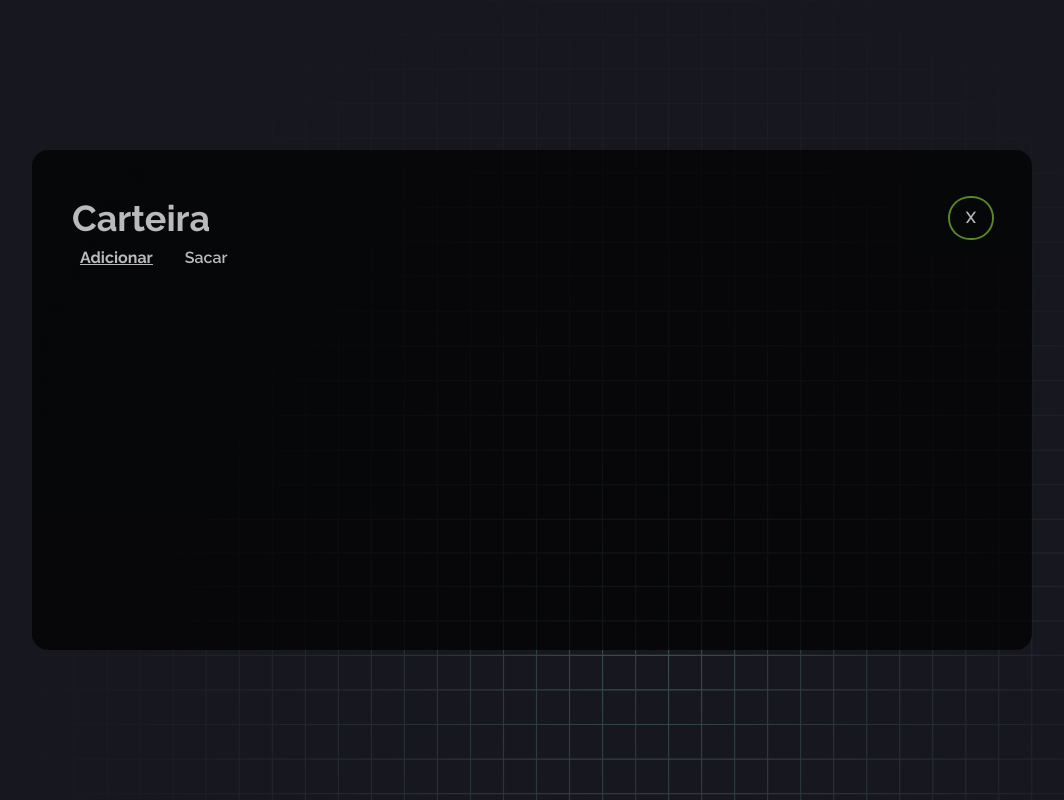
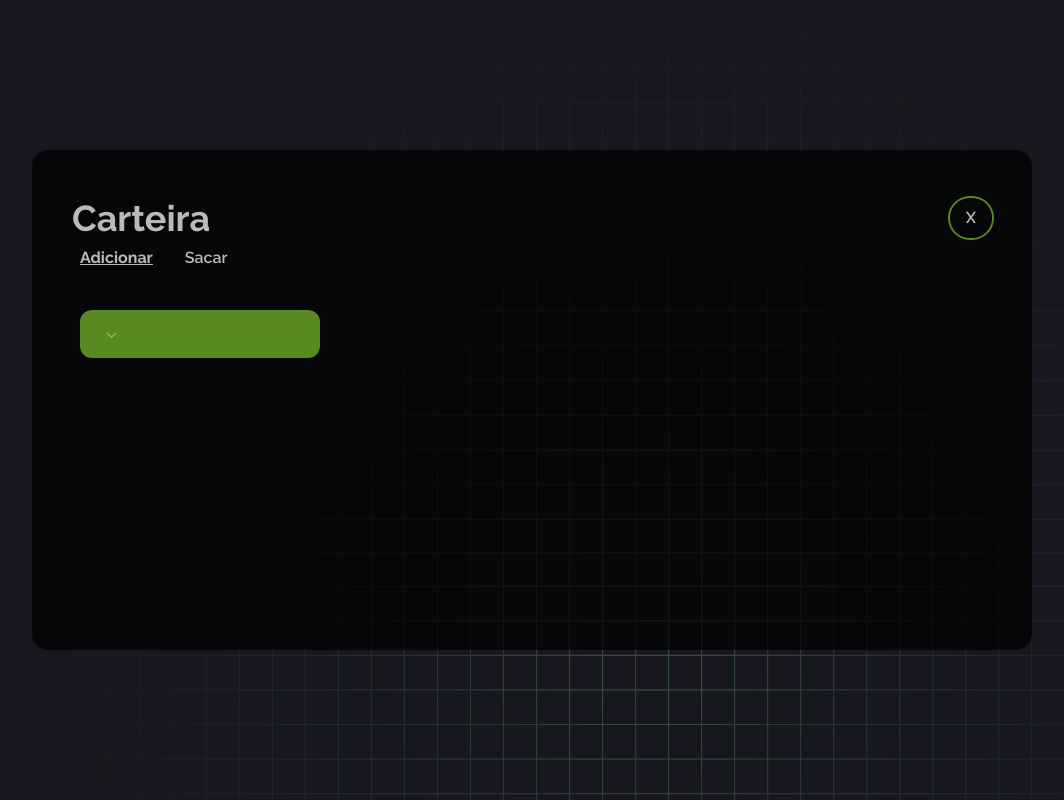
Before and after one commit to ONESOFT-OS/BetBall, a React (Vite) app in the folder frontend/: page /deposit in a window 1280 px wide. Shown: the whole page, without its empty margins (108-1172 px from the left). Built offline with nearby package versions, Linux system fonts and the light colour scheme.

Commit message:
add: prototipo de component select

```diff
--- a/frontend/package.json
+++ b/frontend/package.json
@@ -17,9 +17,13 @@
     "@mui/material": "^5.10.13",
     "@radix-ui/react-alert-dialog": "^1.0.2",
     "@radix-ui/react-checkbox": "^1.0.1",
+    "@radix-ui/react-icons": "^1.1.1",
+    "@radix-ui/react-select": "^1.1.2",
     "@radix-ui/react-slot": "^1.0.1",
     "axios": "^1.1.3",
     "buffer": "^6.0.3",
+    "classname": "^0.0.0",
+    "classnames": "^2.3.2",
     "clsx": "^1.2.1",
     "cors": "^2.8.5",
     "datepicker": "^0.0.0",
--- /dev/null
+++ b/frontend/src/components/Select.tsx
@@ -0,0 +1,57 @@
+import {
+  CheckIcon,
+  ChevronDownIcon,
+  ChevronUpIcon,
+} from "@radix-ui/react-icons";
+import * as SelectPrimitive from "@radix-ui/react-select";
+import cx from  "classnames";
+import React from "react";
+import {Button} from "./Button";
+
+export interface SelectProps extends SelectPrimitive.SelectProps{}
+
+export function Select(props: SelectProps) {
+  return (
+    <SelectPrimitive.Root defaultValue="Pix"  >
+      <SelectPrimitive.Trigger asChild aria-label="Food" >
+        <Button>
+          <SelectPrimitive.Value />
+          <SelectPrimitive.Icon className="ml-2 flex flex-row ">
+            <ChevronDownIcon  />
+          </SelectPrimitive.Icon>
+        </Button>
+      </SelectPrimitive.Trigger>
+      <SelectPrimitive.Content>
+        <SelectPrimitive.ScrollUpButton className="flex items-center justify-center text-gray-700 dark:text-gray-300">
+          <ChevronUpIcon />
+        </SelectPrimitive.ScrollUpButton>
+        <SelectPrimitive.Viewport className="bg-white dark:bg-gray-800 p-2 rounded-lg shadow-lg">
+          <SelectPrimitive.Group>
+            {["Pix", "Cartão de Crédito", ].map(
+              (f, i) => (
+                <SelectPrimitive.Item
+                  disabled={f === "Grapes"}
+                  key={`${f}-${i}`}
+                  value={f.toLowerCase()}
+                  className={cx(
+                    "relative flex items-center px-8 py-2 rounded-md text-sm text-gray-700 dark:text-gray-300 font-medium focus:bg-gray-100 dark:focus:bg-gray-900",
+                    "radix-disabled:opacity-50",
+                    "focus:outline-none select-none"
+                  )}
+                >
+                  <SelectPrimitive.ItemText>{f}</SelectPrimitive.ItemText>
+                  <SelectPrimitive.ItemIndicator className="absolute left-2 inline-flex items-center">
+                    <CheckIcon />
+                  </SelectPrimitive.ItemIndicator>
+                </SelectPrimitive.Item>
+              )
+            )}
+          </SelectPrimitive.Group>
+        </SelectPrimitive.Viewport>
+        <SelectPrimitive.ScrollDownButton className="flex items-center justify-center text-gray-700 dark:text-gray-300">
+          <ChevronDownIcon />
+        </SelectPrimitive.ScrollDownButton>
+      </SelectPrimitive.Content>
+    </SelectPrimitive.Root>
+  );
+};
--- a/frontend/src/pages/Deposit.tsx
+++ b/frontend/src/pages/Deposit.tsx
@@ -1,6 +1,8 @@
+import { SelectIcon } from "@radix-ui/react-select";
 import { Link } from "react-router-dom";
 import { Button } from "../components/Button";
 import { Heading } from "../components/Heading";
+import { Select } from "../components/Select";
 import { Text } from "../components/Text";
 
 export function Deposit(){
@@ -17,8 +19,8 @@ export function Deposit(){
                     <Text size="lg"   className="font-semibold hover:text-green-500" ><Link to={'/'}>Sacar</Link></Text>
                 </div>
 
-                <div>
-
+                <div className="flex h-12 w-60 mt-10 ml-12">
+                    <Select />
                 </div>
             </div>
         </div>
```
Also changed, not shown: 1 other file (tests, documents, lock files or other folders).
